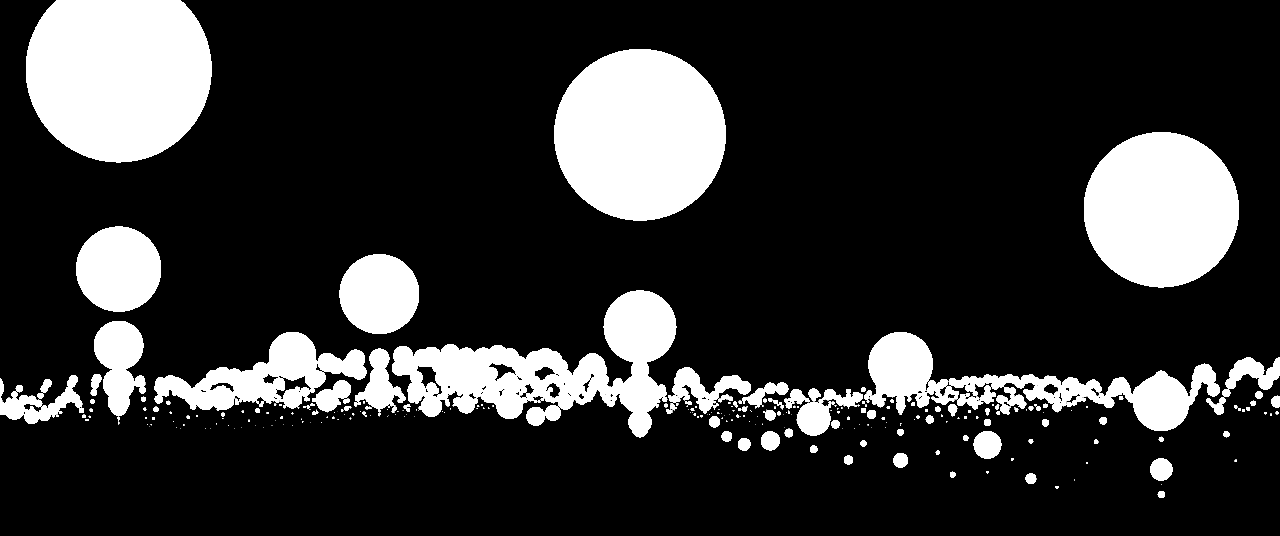
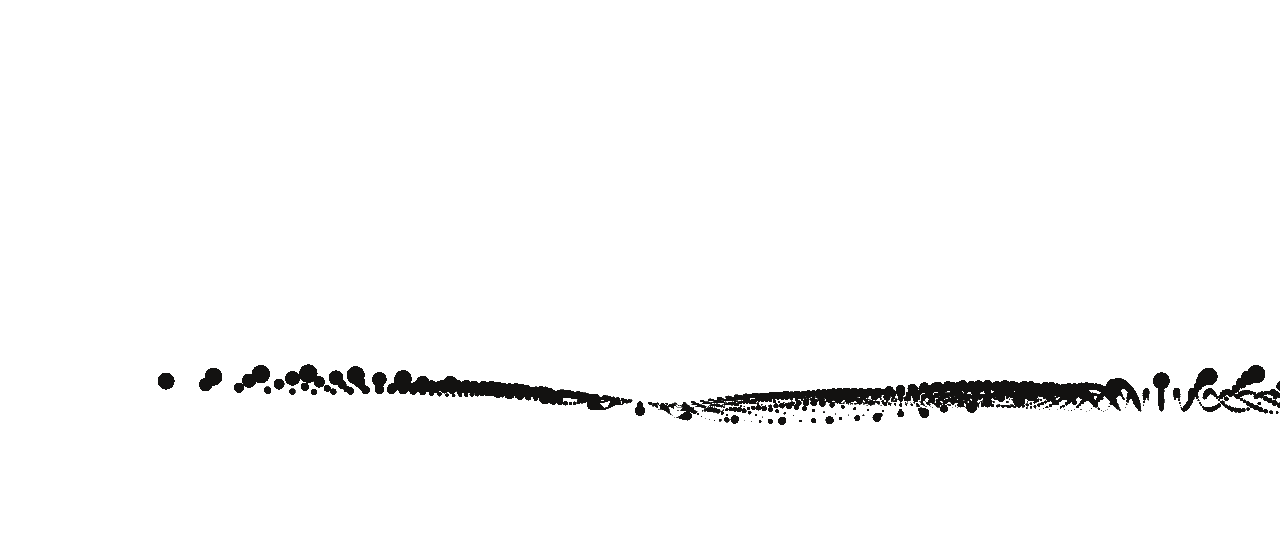
Before and after one commit to o0ez0o/Dots, a plain HTML site: page index.html in a window 1280 px wide. Drawn offline with nearby package versions, Linux system fonts and the light colour scheme; animation ran at ten frames a second.

Commit message:
Update index.html

```diff
--- a/index.html
+++ b/index.html
@@ -2,14 +2,14 @@
 <html lang="en">
 
 <head>
-	<title>three.js webgl - particles - waves</title>
+	<title>Yi-Dots</title>
 	<meta charset="utf-8">
 	<meta name="viewport" content="width=device-width, user-scalable=no, minimum-scale=1.0, maximum-scale=1.0">
 	<!-- <link type="text/css" rel="stylesheet" href="main.css"> -->
 	<style>
 		body {
 			margin: 0;
-			background-color: #000;
+			background-color: #fff;
 			color: #fff;
 			font-family: Monospace;
 			font-size: 13px;
@@ -75,16 +75,22 @@
 
 		function init() {
 
+			//define container
 			container = document.createElement('div');
 			document.body.appendChild(container);
 
+			//define camera
 			camera = new THREE.PerspectiveCamera(75, window.innerWidth / window.innerHeight, 1, 10000);
 			camera.position.z = 1000;
 
 			scene = new THREE.Scene();
+			scene.background = new THREE.Color(0xffffff);
+			//add fog
+			scene.fog = new THREE.FogExp2(0xffffff, 0.002);
+			// const material = new THREE.MeshPhongMaterial({ color: 0xffffff, flatShading: true });
 
-			//
 
+			//define particles
 			const numParticles = AMOUNTX * AMOUNTY;
 
 			const positions = new Float32Array(numParticles * 3);
@@ -95,12 +101,12 @@
 			for (let ix = 0; ix < AMOUNTX; ix++) {
 
 				for (let iy = 0; iy < AMOUNTY; iy++) {
+					//wave大小
+					positions[i] = ix * SEPARATION - ((AMOUNTX * SEPARATION) / 5); // x
+					positions[i + 1] = 0; // y
+					positions[i + 2] = iy * SEPARATION - ((AMOUNTY * SEPARATION) / 1); // z
 
-					positions[i] = ix * SEPARATION - ((AMOUNTX * SEPARATION) / 2); // x
-					positions[i + 1] = 0; // y
-					positions[i + 2] = iy * SEPARATION - ((AMOUNTY * SEPARATION) / 2); // z
-
-					scales[j] = 1;
+					scales[j] = 5;
 
 					i += 3;
 					j++;
@@ -109,6 +115,8 @@
 
 			}
 
+
+			//define obj
 			const geometry = new THREE.BufferGeometry();
 			geometry.setAttribute('position', new THREE.BufferAttribute(positions, 3));
 			geometry.setAttribute('scale', new THREE.BufferAttribute(scales, 1));
@@ -116,7 +124,7 @@
 			const material = new THREE.ShaderMaterial({
 
 				uniforms: {
-					color: { value: new THREE.Color(0xffffff) },
+					color: { value: new THREE.Color(0x4d4b49) },
 				},
 				vertexShader: document.getElementById('vertexshader').textContent,
 				fragmentShader: document.getElementById('fragmentshader').textContent
@@ -146,7 +154,7 @@
 
 		function onWindowResize() {
 
-			windowHalfX = window.innerWidth / 2;
+			windowHalfX = window.innerWidth / 4;
 			windowHalfY = window.innerHeight / 2;
 
 			camera.aspect = window.innerWidth / window.innerHeight;
@@ -188,18 +196,21 @@
 
 			let i = 0, j = 0;
 
-			for (let ix = 0; ix < AMOUNTX; ix++) {
+			//摄影机变化幅度
+			for (let ix = 0; ix < AMOUNTX; ix += 1) {
 
 				for (let iy = 0; iy < AMOUNTY; iy++) {
 
+					//在轴上起伏程度
 					positions[i + 1] = (Math.sin((ix + count) * 0.3) * 50) +
-						(Math.sin((iy + count) * 0.5) * 50);
+						(Math.sin((iy + count) * 0.5) * 10);
 
 					scales[j] = (Math.sin((ix + count) * 0.3) + 1) * 20 +
 						(Math.sin((iy + count) * 0.5) + 1) * 20;
 
+					//xy方向颗粒大小变化速度
 					i += 3;
-					j++;
+					j += 1;
 
 				}
 
@@ -209,8 +220,8 @@
 			particles.geometry.attributes.scale.needsUpdate = true;
 
 			renderer.render(scene, camera);
-
-			count += 0.1;
+			//颗粒大小闪烁速度...
+			count += 0.05;
 
 		}
 
```
